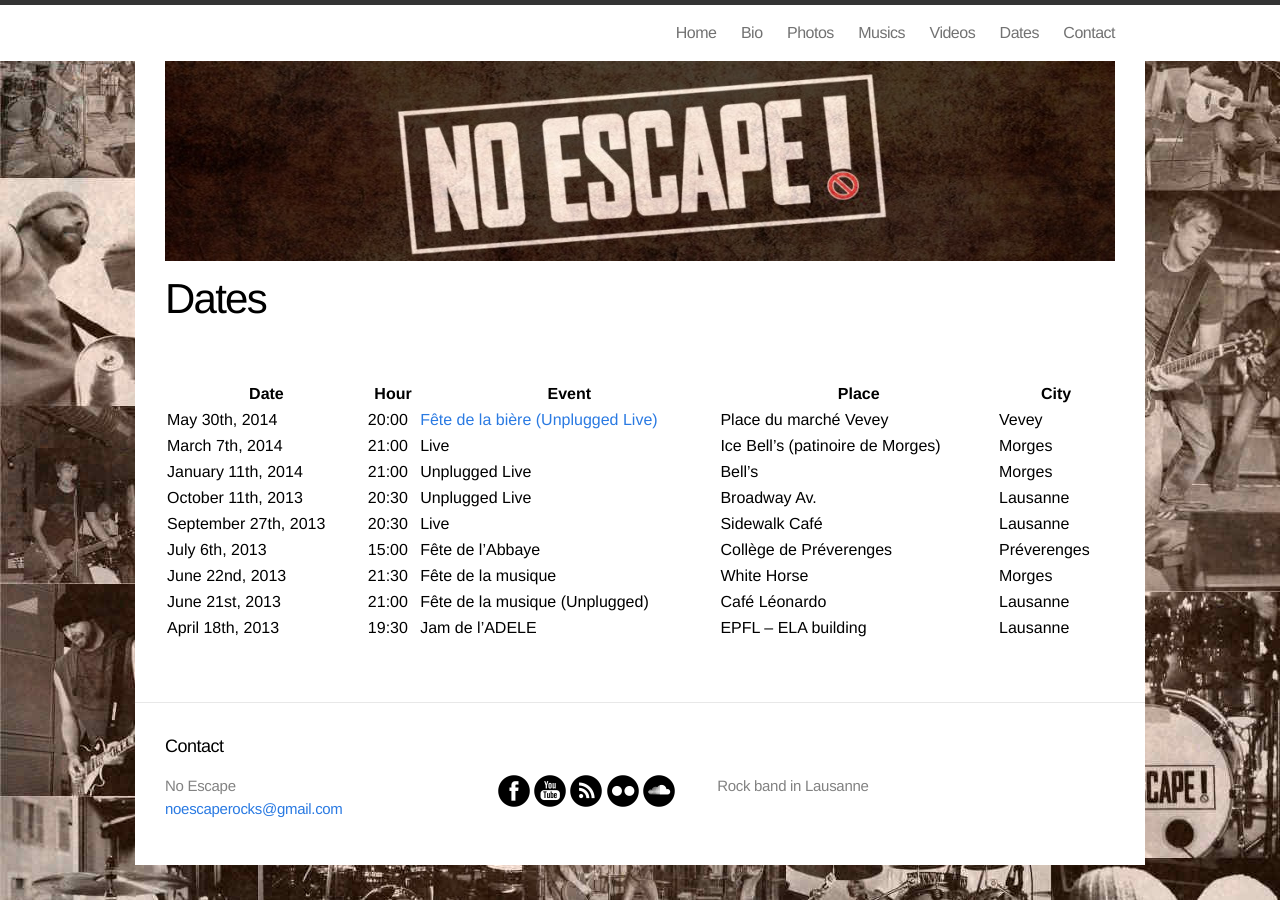
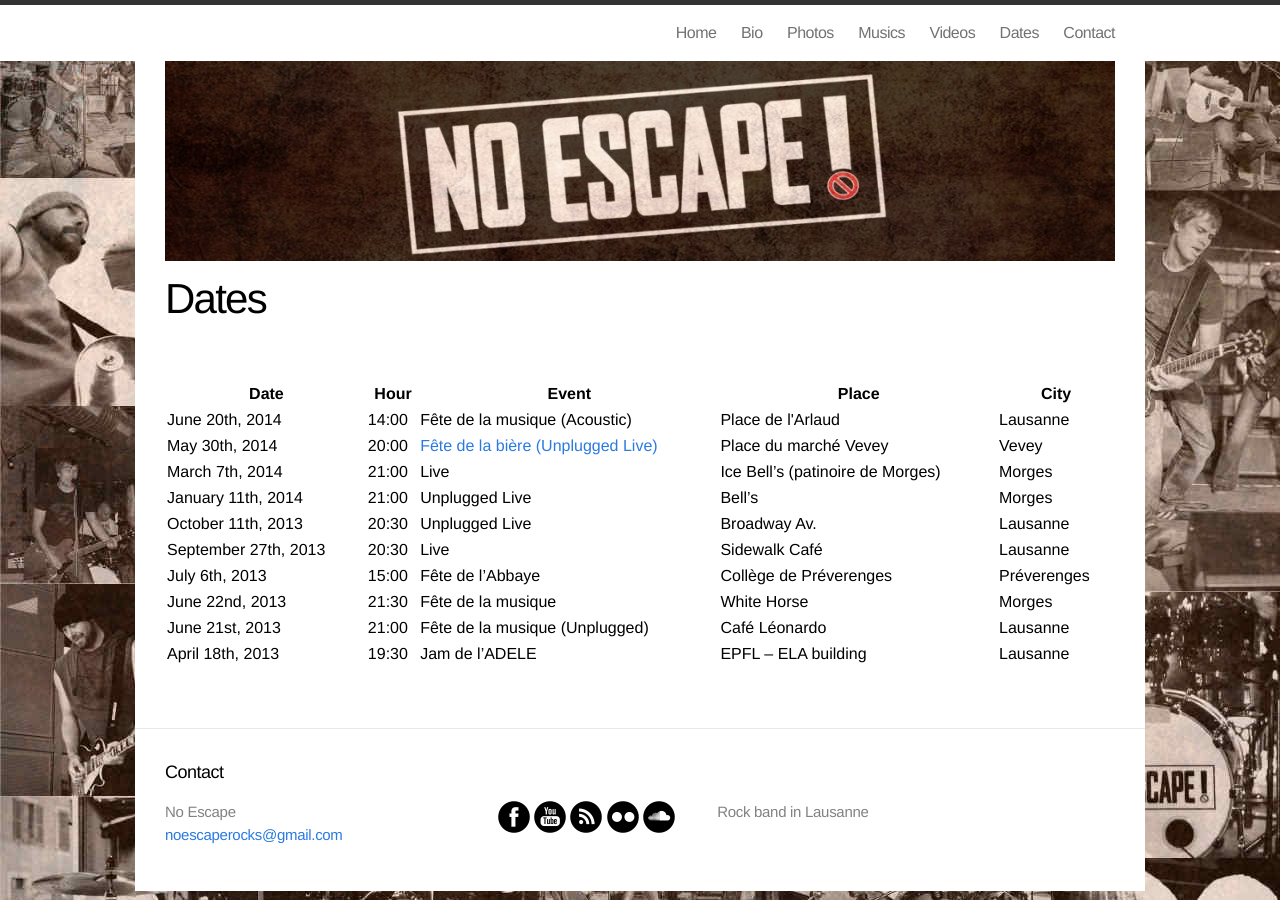
Before and after one commit to fgaugaz/noescape, a Jekyll site: the page built from dates.md, in a window 1280 px wide. Built offline with Jekyll 4.4.1, drawn with Linux system fonts in a browser that asks for light colours.

Commit message:
Update dates.md

```diff
--- a/dates.md
+++ b/dates.md
@@ -16,7 +16,14 @@ permalink: /dates/
       </tr>
     </thead>
     <tr>
-      <td>May 30th, 2014</td>
+      <td>June 20th, 2014</td>
+      <td>14:00</td>
+      <td>Fête de la musique (Acoustic)</td>
+      <td>Place de l'Arlaud</td>
+      <td>Lausanne</td>
+    </tr>
+    <tr>
+    <td>May 30th, 2014</td>
       <td>20:00</td>
       <td><a href="http://www.fetedelabiere.ch/index.php?page=concerts">Fête de la bière (Unplugged Live)</a></td>
       <td>Place du marché Vevey</td>
```
